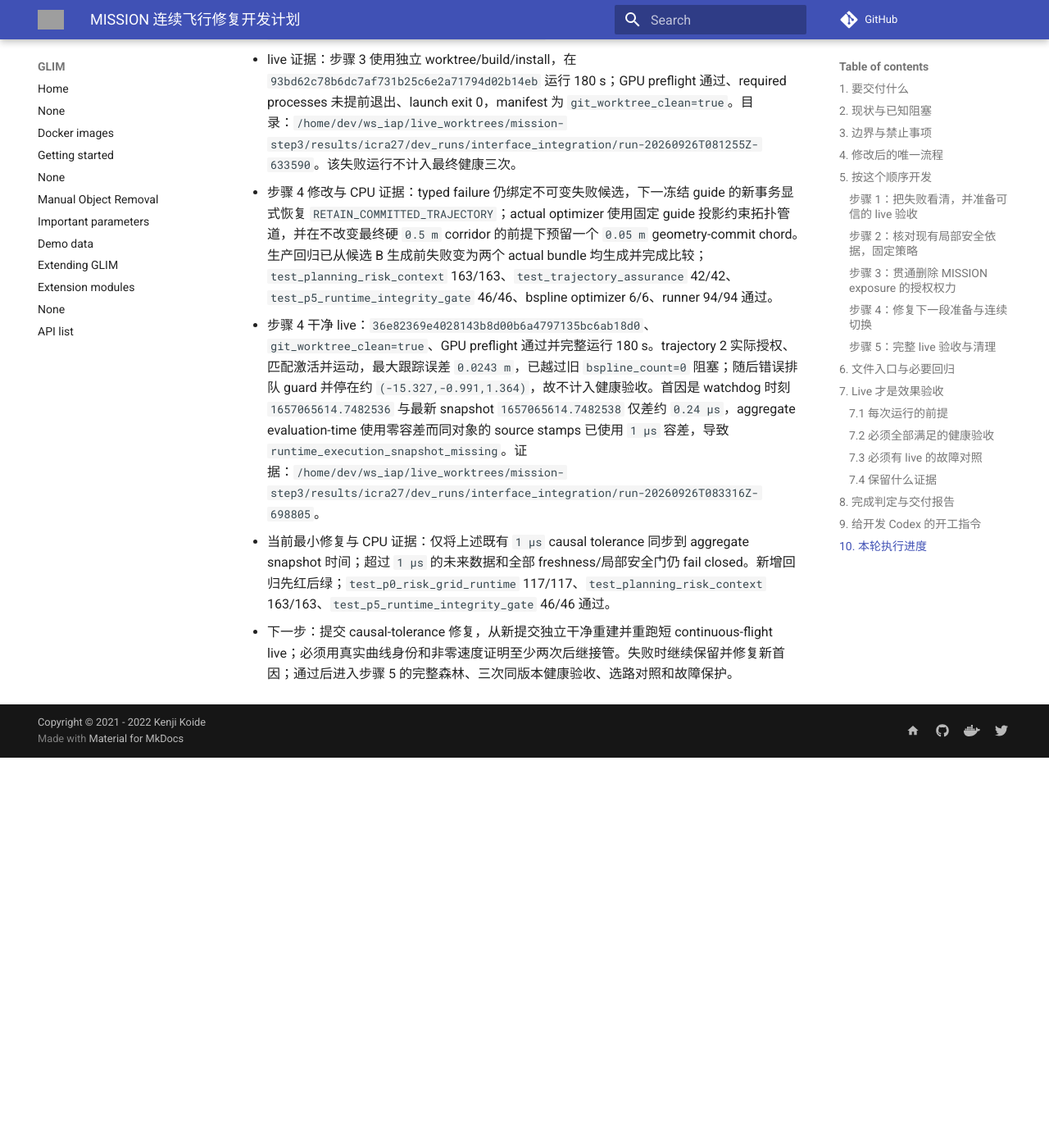
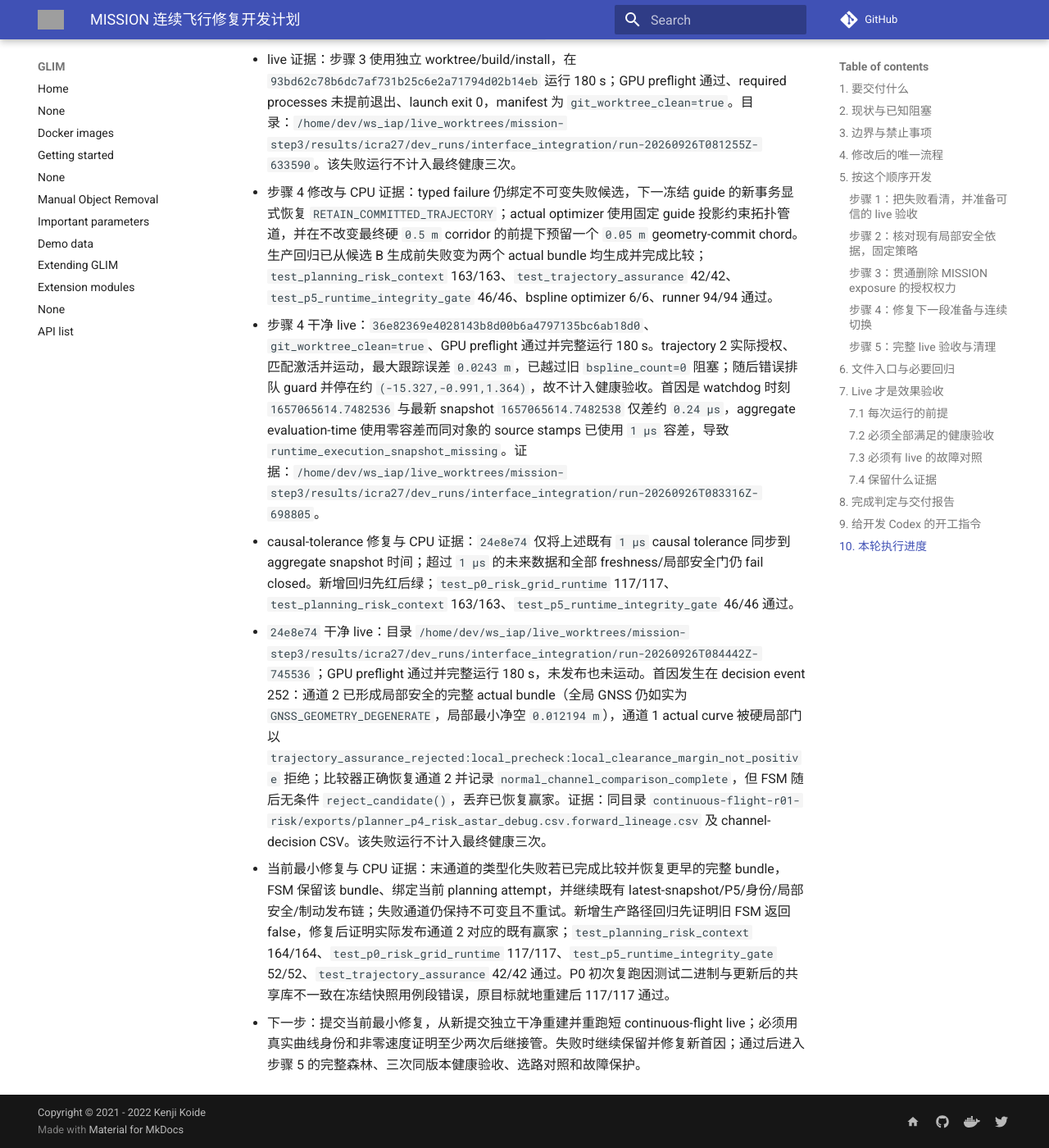
Before and after one commit to Printeger/iap, an MkDocs documentation site: the page built from docs/icra27/MISSION_CONTINUOUS_FLIGHT_IMPLEMENTATION_PLAN.md, in a window 1280 px wide and 1400 px high, scrolled down 10399 px. Shown: the whole window at 82% size. Built offline with MkDocs 1.6.1 and Material for MkDocs 9.7.7, drawn with Linux system fonts in a browser that asks for light colours; nearby versions of some CDN libraries; comment, search, counter and statistics services are not loaded; before the commit the page ends 11323 px from its top, so only the background shows below that; some of the changed text lies outside the part shown; grey boxes are pictures that could not be loaded.

Commit message:
docs: record surviving channel evidence

```diff
--- a/docs/icra27/MISSION_CONTINUOUS_FLIGHT_IMPLEMENTATION_PLAN.md
+++ b/docs/icra27/MISSION_CONTINUOUS_FLIGHT_IMPLEMENTATION_PLAN.md
@@ -235,11 +235,13 @@ python3 scripts/dev_planner/run_icra_interface_integration.py \
 
 ## 10. 本轮执行进度
 
-- 提交：步骤 1 为 `83fddbc`、`9f27a05`、`f6761b8`、`784d3d3`、`a4a35e9`、`30426ac`、`ffc118b`；步骤 2 为 `a751d5f`、`641b3ad`；步骤 3 为 `93bd62c`；步骤 4 为 `36e8236`（均基于计划提交 `e675443`）。当前 causal-tolerance 修复待提交。用户历史文件 `docs/whatsnext.md` 保持未跟踪、未修改。
+- 提交：步骤 1 为 `83fddbc`、`9f27a05`、`f6761b8`、`784d3d3`、`a4a35e9`、`30426ac`、`ffc118b`；步骤 2 为 `a751d5f`、`641b3ad`；步骤 3 为 `93bd62c`；步骤 4 为 `36e8236`、`24e8e74`、`1f59a51`（均基于计划提交 `e675443`）。用户历史文件 `docs/whatsnext.md` 保持未跟踪、未修改。
 - 完成项：步骤 1 已补全 optimizer/refinement/manager/FSM 首因，continuous-flight analyzer 已拒绝 guard 伪后继、身份或父子链不符、零速切换、命令断流、required process 提前退出、短程停车、终点悬停不足和未由 odom 穿越四叉。步骤 2 已确认生产路径统一复用 `LocalMotionAssurance`/`LocalClearanceEvaluator` 且必要输入缺失时 fail closed；森林配置仍为 tracking `0.15 m`、safety margin `0.20 m`、surface `0.02 m`、`uncalibrated_default_v1`，故后续证据只适用于仿真/开发，不能冒充部署标定。步骤 3 已移除 MISSION exposure 的独立拒绝/制动权并保留真实风险诊断和排序；STRICT、局部净空、support/freshness、身份、动力学与制动门不变。
 - 失败首因：基线轨迹 5 为 `SUCCESSOR_CURVE_PREPARATION_FAILED` 且旧 detail 泄漏初始化占位；轨迹 9 为 P5 重复累计 prior episode 后 exposure braking。原始证据：`results/icra27/dev_runs/interface_integration/run-20260926T050049Z-450628/full-r01-risk/exports/planner_p4_risk_astar_debug.csv.execution_events.csv` 及同目录 `stdout.log`。步骤 3 干净 live 已证明旧 exposure 不再制动，但第一 actual B-spline 因 `local_clearance_margin_not_positive` 被硬局部门拒绝，下一冻结通道又继承失败候选的 `HOLD_REQUIRED`，故未首航；`bspline_count=0` 和零位移是结果，不是首因。
 - live 证据：步骤 3 使用独立 worktree/build/install，在 `93bd62c78b6dc7af731b25c6e2a71794d02b14eb` 运行 180 s；GPU preflight 通过、required processes 未提前退出、launch exit 0，manifest 为 `git_worktree_clean=true`。目录：`/home/dev/ws_iap/live_worktrees/mission-step3/results/icra27/dev_runs/interface_integration/run-20260926T081255Z-633590`。该失败运行不计入最终健康三次。
 - 步骤 4 修改与 CPU 证据：typed failure 仍绑定不可变失败候选，下一冻结 guide 的新事务显式恢复 `RETAIN_COMMITTED_TRAJECTORY`；actual optimizer 使用固定 guide 投影约束拓扑管道，并在不改变最终硬 `0.5 m` corridor 的前提下预留一个 `0.05 m` geometry-commit chord。生产回归已从候选 B 生成前失败变为两个 actual bundle 均生成并完成比较；`test_planning_risk_context` 163/163、`test_trajectory_assurance` 42/42、`test_p5_runtime_integrity_gate` 46/46、bspline optimizer 6/6、runner 94/94 通过。
 - 步骤 4 干净 live：`36e82369e4028143b8d00b6a4797135bc6ab18d0`、`git_worktree_clean=true`、GPU preflight 通过并完整运行 180 s。trajectory 2 实际授权、匹配激活并运动，最大跟踪误差 `0.0243 m`，已越过旧 `bspline_count=0` 阻塞；随后错误排队 guard 并停在约 `(-15.327,-0.991,1.364)`，故不计入健康验收。首因是 watchdog 时刻 `1657065614.7482536` 与最新 snapshot `1657065614.7482538` 仅差约 `0.24 µs`，aggregate evaluation-time 使用零容差而同对象的 source stamps 已使用 `1 µs` 容差，导致 `runtime_execution_snapshot_missing`。证据：`/home/dev/ws_iap/live_worktrees/mission-step3/results/icra27/dev_runs/interface_integration/run-20260926T083316Z-698805`。
-- 当前最小修复与 CPU 证据：仅将上述既有 `1 µs` causal tolerance 同步到 aggregate snapshot 时间；超过 `1 µs` 的未来数据和全部 freshness/局部安全门仍 fail closed。新增回归先红后绿；`test_p0_risk_grid_runtime` 117/117、`test_planning_risk_context` 163/163、`test_p5_runtime_integrity_gate` 46/46 通过。
-- 下一步：提交 causal-tolerance 修复，从新提交独立干净重建并重跑短 continuous-flight live；必须用真实曲线身份和非零速度证明至少两次后继接管。失败时继续保留并修复新首因；通过后进入步骤 5 的完整森林、三次同版本健康验收、选路对照和故障保护。
+- causal-tolerance 修复与 CPU 证据：`24e8e74` 仅将上述既有 `1 µs` causal tolerance 同步到 aggregate snapshot 时间；超过 `1 µs` 的未来数据和全部 freshness/局部安全门仍 fail closed。新增回归先红后绿；`test_p0_risk_grid_runtime` 117/117、`test_planning_risk_context` 163/163、`test_p5_runtime_integrity_gate` 46/46 通过。
+- `24e8e74` 干净 live：目录 `/home/dev/ws_iap/live_worktrees/mission-step3/results/icra27/dev_runs/interface_integration/run-20260926T084442Z-745536`；GPU preflight 通过并完整运行 180 s，未发布也未运动。首因发生在 decision event 252：通道 2 已形成局部安全的完整 actual bundle（全局 GNSS 仍如实为 `GNSS_GEOMETRY_DEGENERATE`，局部最小净空 `0.012194 m`），通道 1 actual curve 被硬局部门以 `trajectory_assurance_rejected:local_precheck:local_clearance_margin_not_positive` 拒绝；比较器正确恢复通道 2 并记录 `normal_channel_comparison_complete`，但 FSM 随后无条件 `reject_candidate()`，丢弃已恢复赢家。证据：同目录 `continuous-flight-r01-risk/exports/planner_p4_risk_astar_debug.csv.forward_lineage.csv` 及 channel-decision CSV。该失败运行不计入最终健康三次。
+- 当前最小修复与 CPU 证据：末通道的类型化失败若已完成比较并恢复更早的完整 bundle，FSM 保留该 bundle、绑定当前 planning attempt，并继续既有 latest-snapshot/P5/身份/局部安全/制动发布链；失败通道仍保持不可变且不重试。新增生产路径回归先证明旧 FSM 返回 false，修复后证明实际发布通道 2 对应的既有赢家；`test_planning_risk_context` 164/164、`test_p0_risk_grid_runtime` 117/117、`test_p5_runtime_integrity_gate` 52/52、`test_trajectory_assurance` 42/42 通过。P0 初次复跑因测试二进制与更新后的共享库不一致在冻结快照用例段错误，原目标就地重建后 117/117 通过。
+- 下一步：提交当前最小修复，从新提交独立干净重建并重跑短 continuous-flight live；必须用真实曲线身份和非零速度证明至少两次后继接管。失败时继续保留并修复新首因；通过后进入步骤 5 的完整森林、三次同版本健康验收、选路对照和故障保护。
```
